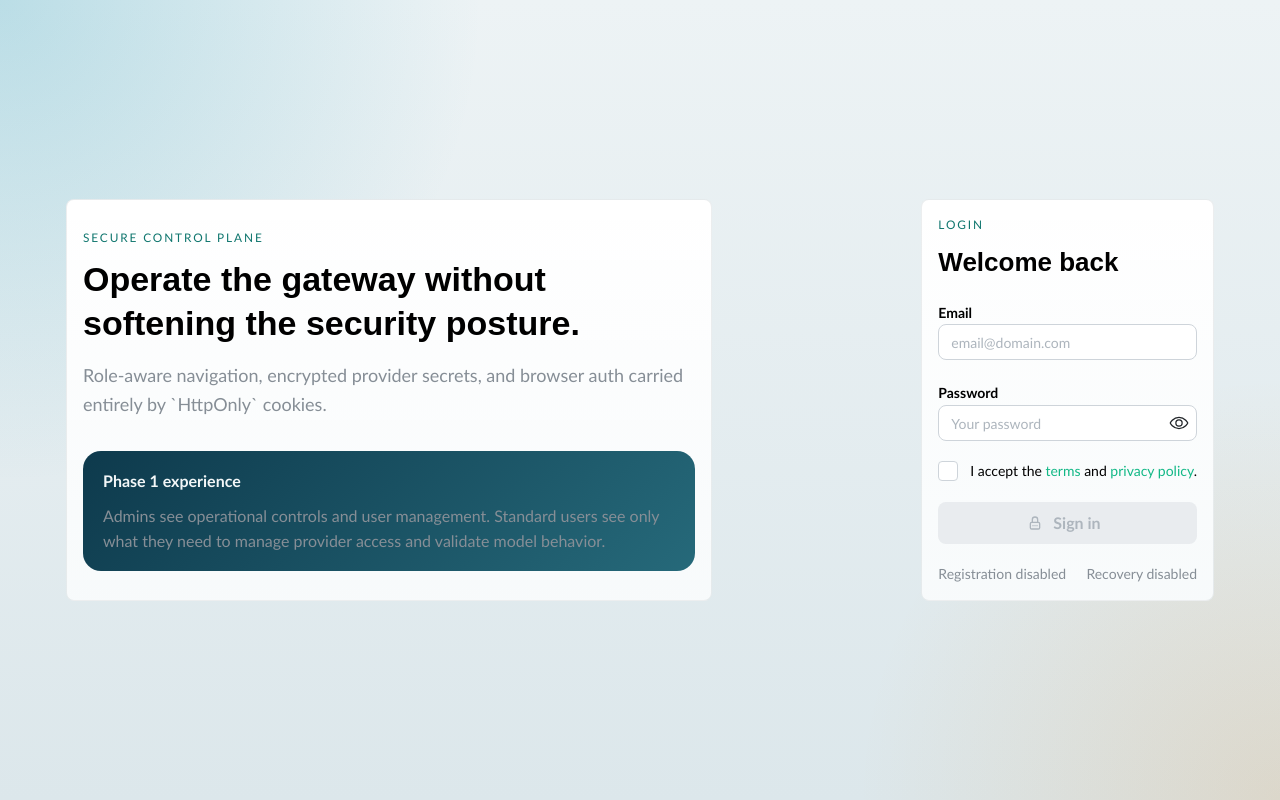
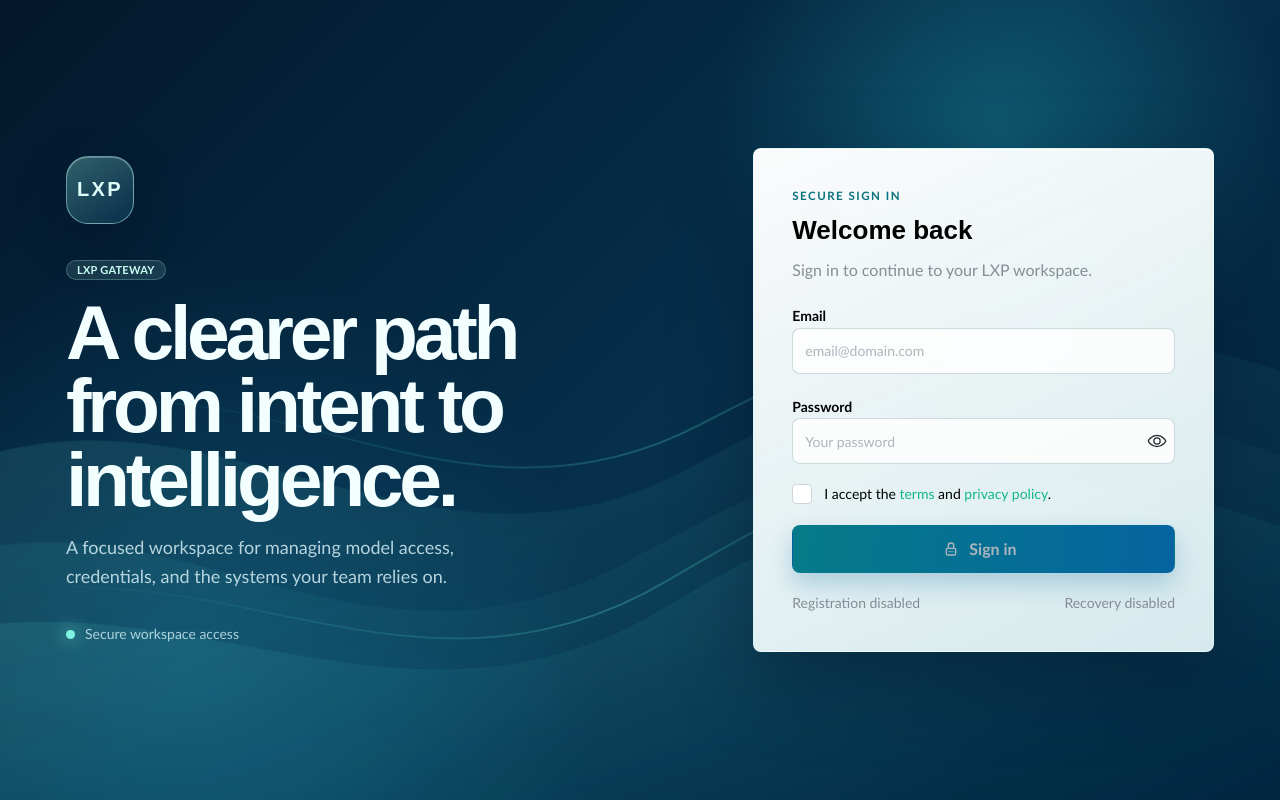
Before and after one commit to lxp-ai-projects/lxp-llm-gateway, a React (Vite) app in the folder apps/admin-web/: page /login in a window 1280 px wide. Built offline with nearby package versions, Linux system fonts and the light colour scheme; no server answers.

Commit message:
feature(auth-login-visual-refresh): improve login
Signed-off-by: Laurie Beaulieu <223162412+lauriebeaulieu981@users.noreply.github.com>

```diff
--- /dev/null
+++ b/apps/admin-web/src/features/auth/components/animated-wave-background.tsx
@@ -0,0 +1,45 @@
+export function AnimatedWaveBackground() {
+  return (
+    <div
+      aria-hidden="true"
+      className="auth-wave-background"
+      data-testid="auth-wave-background"
+    >
+      <svg
+        className="auth-wave-svg"
+        focusable="false"
+        preserveAspectRatio="none"
+        viewBox="0 0 1440 900"
+      >
+        <defs>
+          <linearGradient id="auth-wave-cyan" x1="0" x2="1" y1="0" y2="1">
+            <stop offset="0" stopColor="#7ff4e2" stopOpacity="0.16" />
+            <stop offset="1" stopColor="#0d8ca9" stopOpacity="0" />
+          </linearGradient>
+          <linearGradient id="auth-wave-blue" x1="0" x2="1" y1="0" y2="0">
+            <stop offset="0" stopColor="#0a80b1" stopOpacity="0" />
+            <stop offset="0.5" stopColor="#63e6d1" stopOpacity="0.3" />
+            <stop offset="1" stopColor="#0a80b1" stopOpacity="0" />
+          </linearGradient>
+        </defs>
+        <g className="auth-wave auth-wave-far">
+          <path d="M-80 640C210 500 410 790 725 620S1190 390 1520 540V980H-80Z" />
+        </g>
+        <g className="auth-wave auth-wave-mid">
+          <path d="M-90 510C205 390 444 670 740 510S1185 300 1530 450V980H-90Z" />
+        </g>
+        <g className="auth-wave auth-wave-near">
+          <path d="M-120 735C175 585 460 855 760 675S1195 480 1560 630V980H-120Z" />
+        </g>
+        <path
+          className="auth-wave-line auth-wave-line-one"
+          d="M-40 470C235 344 458 612 748 462S1180 260 1490 398"
+        />
+        <path
+          className="auth-wave-line auth-wave-line-two"
+          d="M-80 690C240 554 468 820 768 642S1170 456 1510 588"
+        />
+      </svg>
+    </div>
+  );
+}
--- /dev/null
+++ b/apps/admin-web/src/features/auth/components/auth-brand-panel.tsx
@@ -0,0 +1,29 @@
+import { Badge, Stack, Text, Title } from '@mantine/core';
+
+export function AuthBrandPanel() {
+  return (
+    <section className="auth-brand-panel" aria-labelledby="auth-brand-title">
+      <Stack gap="xl">
+        <div className="auth-brand-mark" aria-label="LXP">
+          LXP
+        </div>
+        <div>
+          <Badge className="auth-brand-badge" variant="light">
+            LXP gateway
+          </Badge>
+          <Title id="auth-brand-title" order={1}>
+            A clearer path from intent to intelligence.
+          </Title>
+          <Text className="auth-brand-copy" mt="md" size="lg">
+            A focused workspace for managing model access, credentials, and the
+            systems your team relies on.
+          </Text>
+        </div>
+        <div className="auth-brand-note">
+          <span className="auth-brand-note-dot" />
+          <Text size="sm">Secure workspace access</Text>
+        </div>
+      </Stack>
+    </section>
+  );
+}
--- /dev/null
+++ b/apps/admin-web/src/features/auth/components/auth-shell.tsx
@@ -0,0 +1,15 @@
+import { Container } from '@mantine/core';
+import type { PropsWithChildren } from 'react';
+
+import { AnimatedWaveBackground } from './animated-wave-background';
+
+export function AuthShell({ children }: PropsWithChildren) {
+  return (
+    <main className="auth-page" data-testid="auth-shell">
+      <AnimatedWaveBackground />
+      <Container className="auth-shell-container" size={1180}>
+        {children}
+      </Container>
+    </main>
+  );
+}
--- a/apps/admin-web/src/features/auth/components/login-form-card.tsx
+++ b/apps/admin-web/src/features/auth/components/login-form-card.tsx
@@ -44,11 +44,21 @@ export function LoginFormCard({
   sessionTimeoutMessage,
 }: LoginFormCardProps) {
   return (
-    <Card className="hero-card auth-form-card">
+    <Card
+      className="auth-form-card"
+      component="form"
+      onSubmit={(event) => {
+        event.preventDefault();
+        onSubmit();
+      }}
+    >
       <Stack gap="lg">
         <div>
-          <Text className="page-kicker">Login</Text>
+          <Text className="auth-form-kicker">Secure sign in</Text>
           <Title order={2}>Welcome back</Title>
+          <Text c="dimmed" mt="xs">
+            Sign in to continue to your LXP workspace.
+          </Text>
         </div>
 
         {loginErrorMessage ? (
@@ -109,8 +119,8 @@ export function LoginFormCard({
           disabled={!acceptedPolicies || !email || !password}
           leftSection={<IconLockPassword size={16} />}
           loading={isPending}
-          onClick={onSubmit}
           size="md"
+          type="submit"
         >
           Sign in
         </Button>
--- a/apps/admin-web/src/features/auth/components/login-hero-card.tsx
+++ /dev/null
@@ -1,28 +0,0 @@
-import { Card, Stack, Text, Title } from '@mantine/core';
-
-export function LoginHeroCard() {
-  return (
-    <Card className="hero-card auth-story">
-      <Stack gap="xl">
-        <div>
-          <Text className="page-kicker">Secure control plane</Text>
-          <Title order={1}>
-            Operate the gateway without softening the security posture.
-          </Title>
-          <Text c="dimmed" mt="md" size="lg">
-            Role-aware navigation, encrypted provider secrets, and browser auth
-            carried entirely by `HttpOnly` cookies.
-          </Text>
-        </div>
-        <div className="hero-highlight">
-          <Text fw={700}>Phase 1 experience</Text>
-          <Text c="dimmed" mt="xs">
-            Admins see operational controls and user management. Standard users
-            see only what they need to manage provider access and validate model
-            behavior.
-          </Text>
-        </div>
-      </Stack>
-    </Card>
-  );
-}
--- a/apps/admin-web/src/pages/login-page.tsx
+++ b/apps/admin-web/src/pages/login-page.tsx
@@ -1,10 +1,10 @@
-import { Container } from '@mantine/core';
 import { useMutation, useQueryClient } from '@tanstack/react-query';
 import { useEffect, useState } from 'react';
 import { useLocation, useNavigate } from 'react-router-dom';
 
+import { AuthBrandPanel } from '../features/auth/components/auth-brand-panel';
+import { AuthShell } from '../features/auth/components/auth-shell';
 import { LoginFormCard } from '../features/auth/components/login-form-card';
-import { LoginHeroCard } from '../features/auth/components/login-hero-card';
 import {
   adminApiClient,
   SESSION_TIMEOUT_MESSAGE_STORAGE_KEY,
@@ -64,10 +64,9 @@ export function LoginPage() {
   });
 
   return (
-    <div className="auth-page">
-      <Container size={1180}>
+    <AuthShell>
       <div className="auth-grid">
-          <LoginHeroCard />
+        <AuthBrandPanel />
         <LoginFormCard
           acceptedPolicies={acceptedPolicies}
           email={email}
@@ -93,7 +92,6 @@ export function LoginPage() {
           sessionTimeoutMessage={sessionTimeoutMessage}
         />
       </div>
-      </Container>
-    </div>
+    </AuthShell>
   );
 }
--- a/apps/admin-web/src/styles.css
+++ b/apps/admin-web/src/styles.css
@@ -36,13 +36,196 @@ a {
 }
 
 .auth-page {
+  position: relative;
+  isolation: isolate;
+  display: flex;
+  align-items: center;
   min-height: 100vh;
-  padding: 24px 12px;
+  padding: clamp(20px, 5vw, 72px) 12px;
+  background:
+    radial-gradient(
+      circle at 78% 18%,
+      rgba(38, 196, 209, 0.28),
+      transparent 24%
+    ),
+    radial-gradient(
+      circle at 15% 84%,
+      rgba(20, 132, 180, 0.3),
+      transparent 32%
+    ),
+    linear-gradient(135deg, #03172b 0%, #06304b 52%, #04233c 100%);
+  color: #e9fcff;
+}
+
+.auth-shell-container {
+  position: relative;
+  z-index: 1;
+  width: 100%;
 }
 
 .auth-grid {
   display: grid;
-  gap: 24px;
+  gap: clamp(24px, 5vw, 76px);
+  align-items: center;
+}
+
+.auth-grid > * {
+  min-width: 0;
+}
+
+.auth-wave-background {
+  position: absolute;
+  z-index: -1;
+  inset: 0;
+  overflow: hidden;
+  pointer-events: none;
+}
+
+.auth-wave-svg {
+  width: 100%;
+  height: 100%;
+}
+
+.auth-wave path {
+  fill: url(#auth-wave-cyan);
+}
+
+.auth-wave-far {
+  opacity: 0.65;
+  animation: auth-wave-drift 28s ease-in-out infinite alternate;
+}
+
+.auth-wave-mid {
+  opacity: 0.82;
+  animation: auth-wave-drift 22s ease-in-out infinite alternate-reverse;
+}
+
+.auth-wave-near {
+  opacity: 0.96;
+  animation: auth-wave-drift 34s ease-in-out infinite alternate;
+}
+
+.auth-wave-line {
+  fill: none;
+  stroke: url(#auth-wave-blue);
+  stroke-width: 2;
+}
+
+.auth-wave-line-one {
+  animation: auth-wave-drift 25s ease-in-out infinite alternate-reverse;
+}
+
+.auth-wave-line-two {
+  animation: auth-wave-drift 31s ease-in-out infinite alternate;
+}
+
+.auth-brand-panel {
+  max-width: 590px;
+  padding: clamp(8px, 2vw, 28px) 0;
+}
+
+.auth-brand-mark {
+  display: grid;
+  place-items: center;
+  width: 68px;
+  height: 68px;
+  border: 1px solid rgba(195, 255, 250, 0.48);
+  border-radius: 22px;
+  background: linear-gradient(
+    145deg,
+    rgba(153, 255, 239, 0.3),
+    rgba(33, 133, 184, 0.16)
+  );
+  box-shadow:
+    0 20px 50px rgba(0, 12, 32, 0.3),
+    inset 0 1px rgba(255, 255, 255, 0.28);
+  color: #dffffa;
+  font-family: 'Aptos Display', Aptos, sans-serif;
+  font-size: 1.25rem;
+  font-weight: 800;
+  letter-spacing: 0.12em;
+}
+
+.auth-brand-badge {
+  margin-bottom: 16px;
+  border: 1px solid rgba(178, 255, 244, 0.24);
+  background: rgba(179, 255, 244, 0.12);
+  color: #c9fff6;
+}
+
+.auth-brand-panel h1 {
+  max-width: 11ch;
+  color: #f3ffff;
+  font-size: clamp(2.6rem, 6vw, 5.35rem);
+  line-height: 0.96;
+  letter-spacing: -0.055em;
+}
+
+.auth-brand-copy {
+  max-width: 46ch;
+  color: rgba(224, 248, 252, 0.8);
+  line-height: 1.65;
+}
+
+.auth-brand-note {
+  display: flex;
+  align-items: center;
+  gap: 10px;
+  color: rgba(224, 248, 252, 0.76);
+}
+
+.auth-brand-note-dot {
+  width: 9px;
+  height: 9px;
+  border-radius: 999px;
+  background: #7ff4e2;
+  box-shadow: 0 0 18px #7ff4e2;
+}
+
+.auth-form-card {
+  width: min(100%, 480px);
+  margin-left: auto;
+  padding: clamp(22px, 4vw, 38px);
+  border: 1px solid rgba(225, 255, 252, 0.38);
+  background: linear-gradient(
+    155deg,
+    rgba(255, 255, 255, 0.98),
+    rgba(232, 249, 250, 0.92)
+  );
+  box-shadow:
+    0 28px 80px rgba(0, 11, 30, 0.36),
+    inset 0 1px rgba(255, 255, 255, 0.84);
+  backdrop-filter: blur(18px);
+}
+
+.auth-form-card .mantine-Input-input {
+  min-height: 46px;
+  border-color: rgba(15, 81, 100, 0.2);
+  background: rgba(255, 255, 255, 0.82);
+}
+
+.auth-form-card .mantine-Input-input:focus {
+  border-color: #087f8c;
+  box-shadow: 0 0 0 3px rgba(10, 161, 169, 0.18);
+}
+
+.auth-form-card .mantine-Button-root {
+  min-height: 48px;
+  background: linear-gradient(100deg, #057b88, #0564a0);
+  box-shadow: 0 12px 24px rgba(5, 100, 160, 0.24);
+}
+
+.auth-form-card .mantine-Button-root:hover:not(:disabled) {
+  background: linear-gradient(100deg, #046b77, #07578d);
+}
+
+.auth-form-kicker {
+  margin-bottom: 8px;
+  color: #08717d;
+  font-size: 0.72rem;
+  font-weight: 800;
+  letter-spacing: 0.13em;
+  text-transform: uppercase;
 }
 
 .hero-card {
@@ -55,16 +238,6 @@ a {
     ),
     rgba(255, 255, 255, 0.86);
   backdrop-filter: blur(12px);
-}
-
-.auth-story {
-  min-height: 100%;
-  justify-content: center;
-}
-
-.auth-form-card {
-  max-width: 520px;
-  margin-left: auto;
 }
 
 .hero-highlight {
@@ -380,12 +553,7 @@ a {
 }
 
 .markdown-code-pre code {
-  font-family:
-    'SFMono-Regular',
-    Consolas,
-    'Liberation Mono',
-    Menlo,
-    monospace;
+  font-family: 'SFMono-Regular', Consolas, 'Liberation Mono', Menlo, monospace;
 }
 
 .chat-bubble.streaming {
@@ -595,11 +763,7 @@ a {
   white-space: pre-wrap;
   word-break: break-word;
   font-family:
-    'SFMono-Regular',
-    'Cascadia Code',
-    'Fira Code',
-    Consolas,
-    monospace;
+    'SFMono-Regular', 'Cascadia Code', 'Fira Code', Consolas, monospace;
 }
 
 .image-result-card {
@@ -632,8 +796,17 @@ a {
   overflow: hidden;
   border-radius: 16px;
   background:
-    radial-gradient(circle at 24% 18%, rgba(255, 255, 255, 0.52), transparent 22%),
-    linear-gradient(135deg, rgba(4, 54, 74, 0.98), rgba(17, 108, 126, 0.94) 42%, rgba(230, 120, 24, 0.88));
+    radial-gradient(
+      circle at 24% 18%,
+      rgba(255, 255, 255, 0.52),
+      transparent 22%
+    ),
+    linear-gradient(
+      135deg,
+      rgba(4, 54, 74, 0.98),
+      rgba(17, 108, 126, 0.94) 42%,
+      rgba(230, 120, 24, 0.88)
+    );
 }
 
 .image-result-loading-plasma,
@@ -648,17 +821,32 @@ a {
 
 .image-result-loading-plasma {
   background:
-    radial-gradient(circle at 32% 30%, rgba(255, 255, 255, 0.72), transparent 18%),
-    radial-gradient(circle at 68% 38%, rgba(92, 246, 255, 0.78), transparent 20%),
-    radial-gradient(circle at 44% 72%, rgba(255, 196, 77, 0.72), transparent 23%),
-    radial-gradient(circle at 76% 74%, rgba(255, 121, 198, 0.62), transparent 18%);
+    radial-gradient(
+      circle at 32% 30%,
+      rgba(255, 255, 255, 0.72),
+      transparent 18%
+    ),
+    radial-gradient(
+      circle at 68% 38%,
+      rgba(92, 246, 255, 0.78),
+      transparent 20%
+    ),
+    radial-gradient(
+      circle at 44% 72%,
+      rgba(255, 196, 77, 0.72),
+      transparent 23%
+    ),
+    radial-gradient(
+      circle at 76% 74%,
+      rgba(255, 121, 198, 0.62),
+      transparent 18%
+    );
   animation: image-plasma-drift 8s ease-in-out infinite alternate;
 }
 
 .image-result-loading-glow {
   inset: -12%;
-  background:
-    conic-gradient(
+  background: conic-gradient(
     from 0deg,
     rgba(255, 255, 255, 0.05),
     rgba(125, 240, 255, 0.3),
@@ -709,25 +897,52 @@ a {
   }
 }
 
-@media (min-width: 960px) {
-  .auth-page {
-    display: flex;
-    align-items: center;
+@keyframes auth-wave-drift {
+  from {
+    transform: translate3d(-3%, -1%, 0) scale(1.03);
   }
 
+  to {
+    transform: translate3d(3%, 2%, 0) scale(1);
+  }
+}
+
+@media (min-width: 960px) {
   .auth-grid {
     grid-template-columns: minmax(0, 1.15fr) minmax(360px, 0.85fr);
-    align-items: stretch;
   }
 }
 
 @media (max-width: 47.99em) {
+  .auth-page {
+    display: block;
+    padding-top: 28px;
+  }
+
   .auth-grid {
     grid-template-columns: minmax(0, 1fr);
   }
 
+  .auth-brand-panel {
+    width: calc(100vw - 56px);
+    padding: 0;
+  }
+
+  .auth-brand-panel .mantine-Stack-root {
+    gap: 1rem;
+  }
+
+  .auth-brand-panel h1 {
+    display: none;
+  }
+
+  .auth-brand-copy {
+    display: none;
+  }
+
   .auth-form-card {
-    max-width: 100%;
+    width: calc(100vw - 56px);
+    max-width: calc(100vw - 56px);
     margin-left: 0;
   }
 
@@ -941,3 +1156,13 @@ a {
     gap: 8px;
   }
 }
+
+@media (prefers-reduced-motion: reduce) {
+  .auth-wave-far,
+  .auth-wave-mid,
+  .auth-wave-near,
+  .auth-wave-line-one,
+  .auth-wave-line-two {
+    animation: none;
+  }
+}
```
Also changed, not shown: 2 other files (tests, documents, lock files or other folders). Lines whose indentation alone changed are shown as unchanged.
